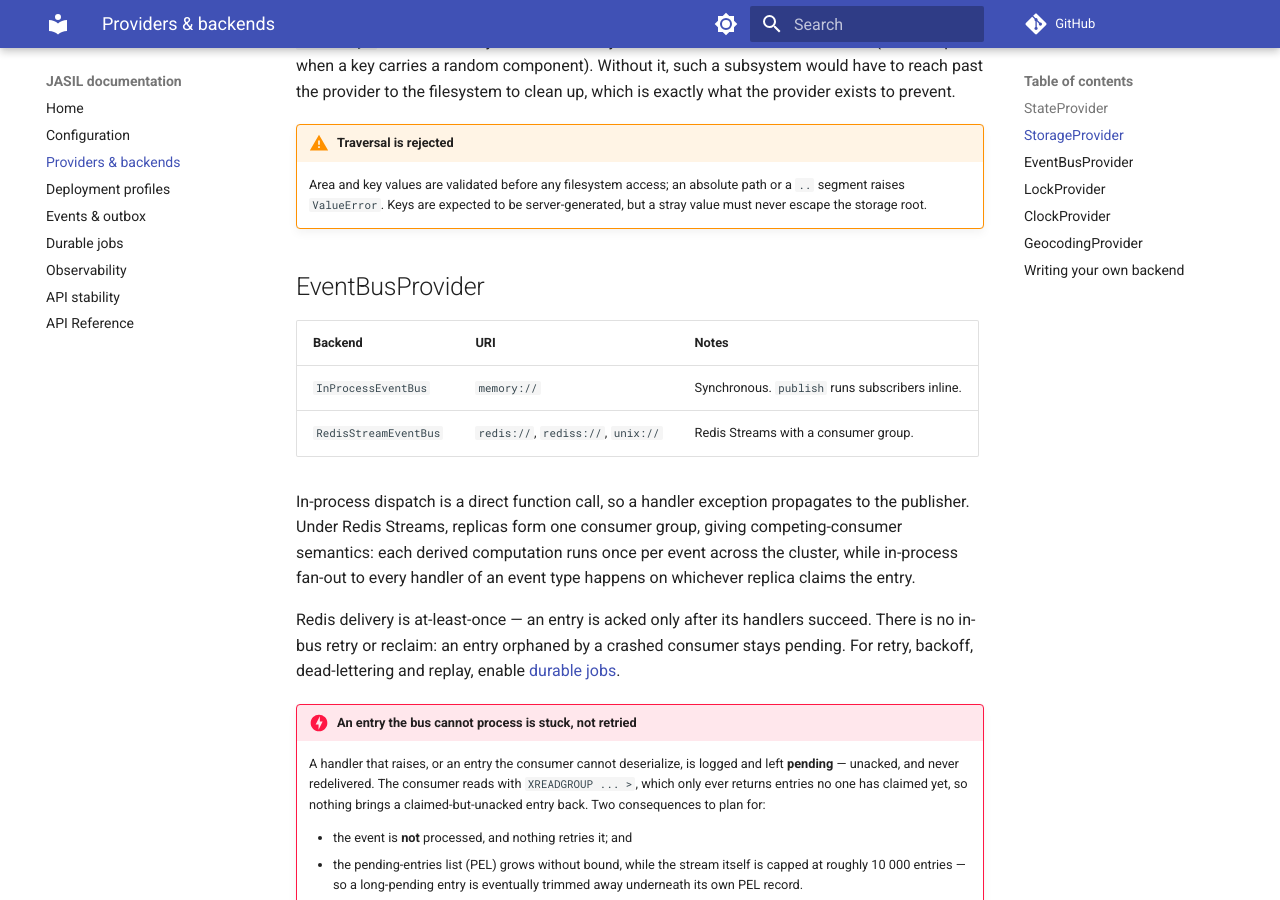
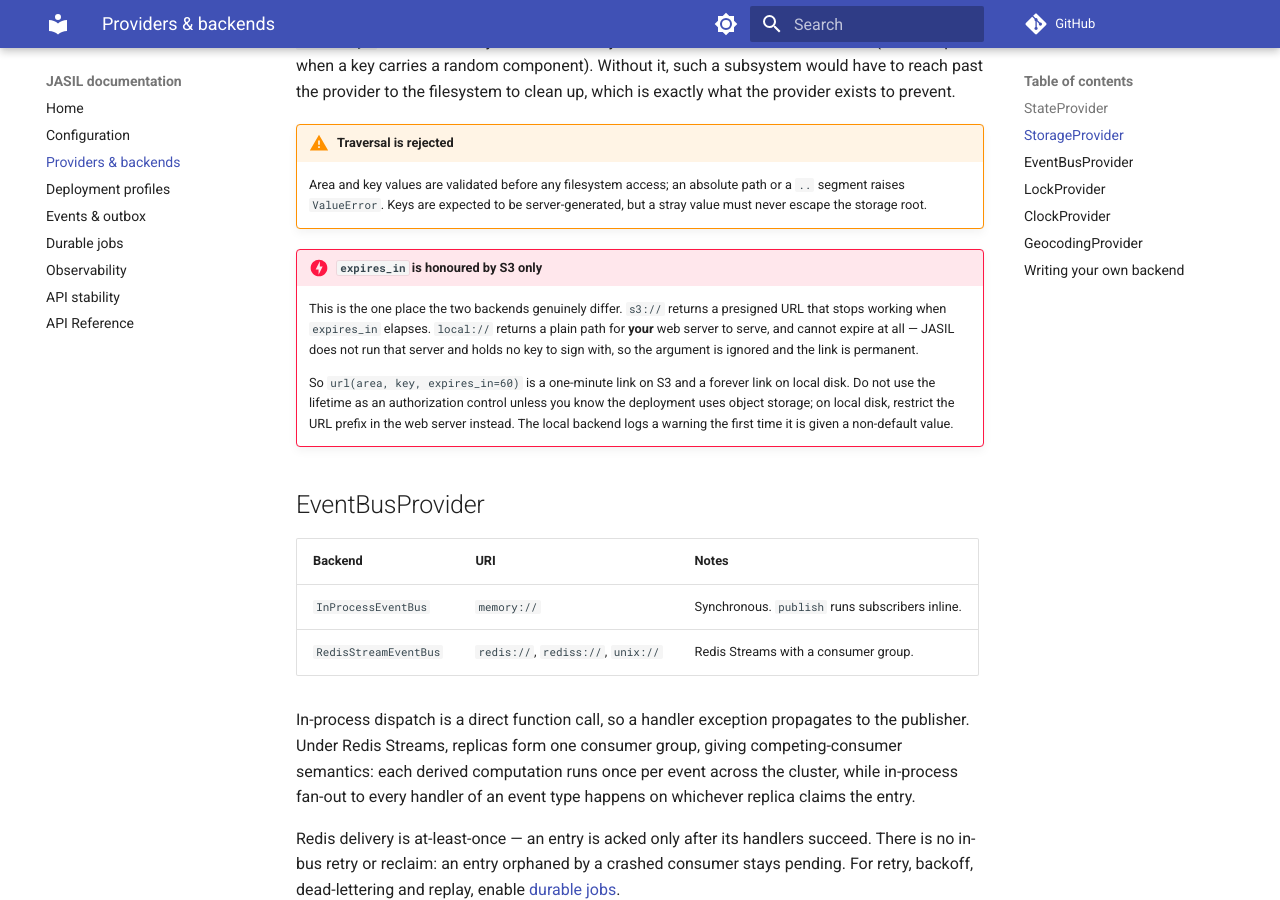
Before and after one commit to endurain-project/jasil, an MkDocs documentation site: the page built from docs/providers-and-backends.md, in a window 1280 px wide and 900 px high, scrolled down 1811 px. Built offline with MkDocs 1.6.1 and Material for MkDocs 9.7.7, drawn with Linux system fonts in a browser that asks for light colours; comment, search, counter and statistics services are not loaded.

Commit message:
feat: enhance documentation and logging for local storage backend; clarify URL expiration behavior

```diff
--- a/docs/providers-and-backends.md
+++ b/docs/providers-and-backends.md
@@ -81,6 +81,19 @@ exactly what the provider exists to prevent.
     Area and key values are validated before any filesystem access; an absolute
     path or a `..` segment raises `ValueError`. Keys are expected to be
     server-generated, but a stray value must never escape the storage root.
+
+!!! danger "`expires_in` is honoured by S3 only"
+    This is the one place the two backends genuinely differ. `s3://` returns a
+    presigned URL that stops working when `expires_in` elapses. `local://`
+    returns a plain path for **your** web server to serve, and cannot expire at
+    all — JASIL does not run that server and holds no key to sign with, so the
+    argument is ignored and the link is permanent.
+
+    So `url(area, key, expires_in=60)` is a one-minute link on S3 and a forever
+    link on local disk. Do not use the lifetime as an authorization control
+    unless you know the deployment uses object storage; on local disk, restrict
+    the URL prefix in the web server instead. The local backend logs a warning
+    the first time it is given a non-default value.
 
 ## EventBusProvider
 
```
Also changed, not shown: README.md (+30 -6 lines), docs/index.md (+1 -1 lines), 3 other files.
